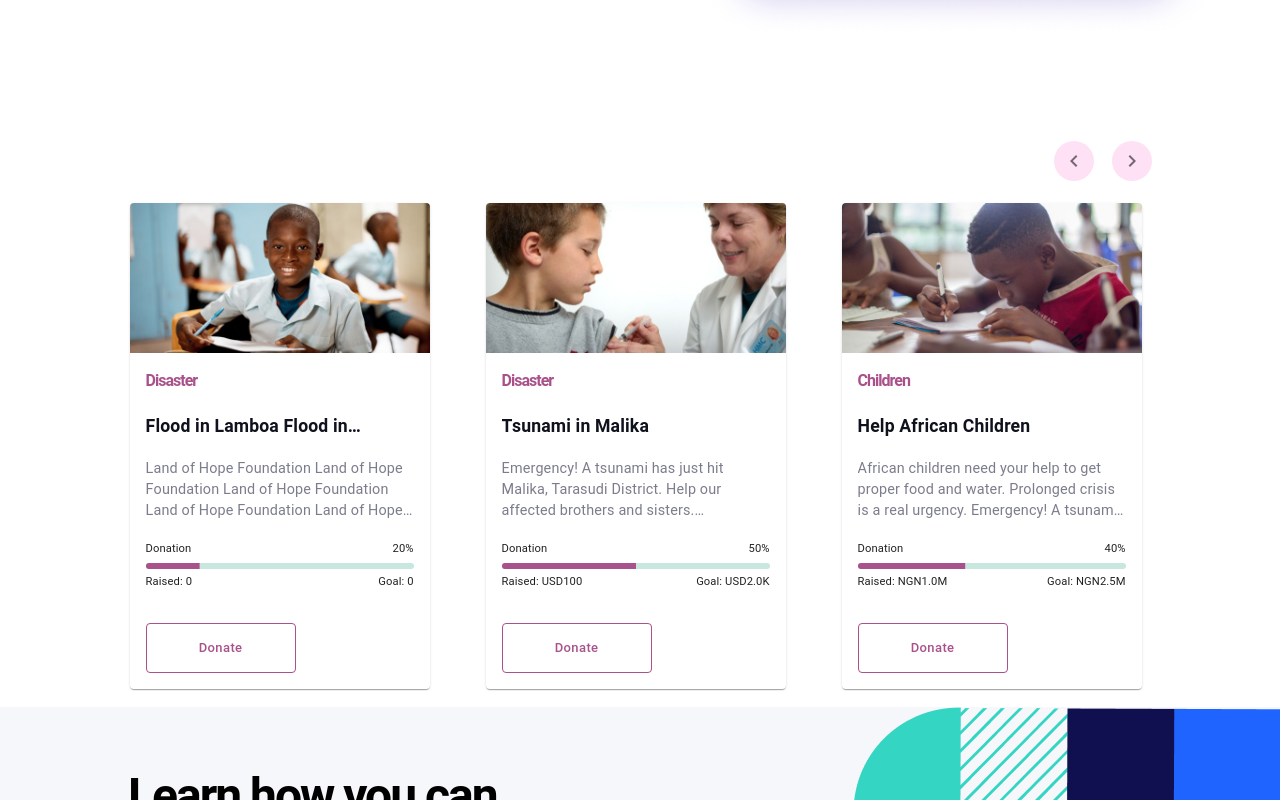
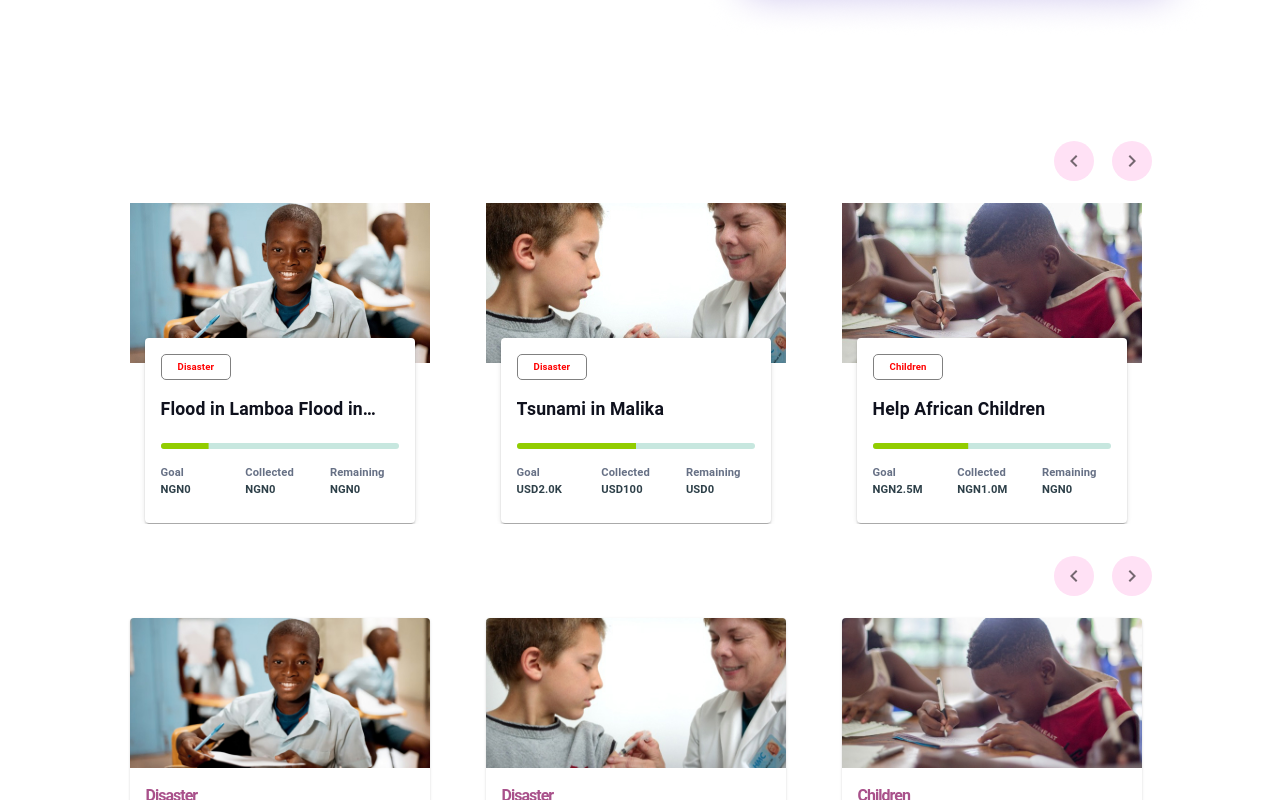
Before and after one commit to EmekaKezie/the-africa-vision, a Next.js app: page / in a window 1280 px wide. Shown: the part 4420-5220 px from the top of the page. Built offline with nearby package versions, Linux system fonts and the light colour scheme.

Commit message:
Check Campaign

```diff
--- a/src/app/page.tsx
+++ b/src/app/page.tsx
@@ -21,6 +21,7 @@ import PgNewsLetter from "@/component/core/PgNewsLetter";
 import StoryArticles from "@/component/core/StoryArticles";
 import { storyDonationData } from "@/data/storyData";
 import StoryCampaign from "@/component/core/StoryCampaign";
+import StoryCampaign2 from "@/component/core/StoryCampaign2";
 
 const pages = ["Products", "Pricing", "Blog"];
 const settings = ["Profile", "Account", "Dashboard", "Logout"];
@@ -68,18 +69,21 @@ export default function Home() {
 
       <Box>
         <Box sx={{ display: { xs: "none", md: "block" }, padding: "0 8rem" }}>
+          <StoryCampaign2 data={storyDonationData} swipeable />
+        </Box>
+        <Box sx={{ display: { xs: "block", md: "none" }, padding: "0 1rem" }}>
+          <StoryCampaign2 data={storyDonationData} swipeable />
+        </Box>
+      </Box>
+
+      <Box>
+        <Box sx={{ display: { xs: "none", md: "block" }, padding: "0 8rem" }}>
           <StoryCampaign data={storyDonationData} swipeable />
         </Box>
         <Box sx={{ display: { xs: "block", md: "none" }, padding: "0 1rem" }}>
           <StoryCampaign data={storyDonationData} swipeable />
         </Box>
       </Box>
-
-      {/* <Box>
-        <Box sx={{ display: { xs: "none", md: "block" }, padding: "0 8rem" }}>
-          <Donate />
-        </Box>
-      </Box> */}
 
       <PgDonateAds />
 
--- /dev/null
+++ b/src/component/core/StoryCampaign2.tsx
@@ -0,0 +1,274 @@
+import { IStory } from "@/types/IStory";
+import {
+  CalendarMonth,
+  KeyboardArrowLeft,
+  KeyboardArrowRight,
+  Person,
+} from "@mui/icons-material";
+import {
+  Box,
+  Card,
+  CardActions,
+  CardContent,
+  CardMedia,
+  Grid,
+  IconButton,
+  LinearProgress,
+  Stack,
+  Typography,
+} from "@mui/material";
+import Link from "next/link";
+import { useEffect, useState } from "react";
+import PurpleLightButton from "../common/PurpleLightButton";
+import { formatNumberWithSuffix } from "../common/helpers";
+import Image from "next/image";
+
+type props = {
+  swipeable?: boolean;
+  startAt?: number;
+  stopAt?: number;
+  data: IStory[];
+};
+
+export default function StoryCampaign2(props: props) {
+  const [data, setData] = useState<IStory[]>([]);
+
+  useEffect(() => {
+    if (props?.data) setData(props?.data);
+  }, [props]);
+
+  const offset: number = !props.startAt ? 0 : props.startAt;
+  const limit: number = !props.stopAt ? data.length : props.stopAt;
+  const swipeable: boolean = !props.swipeable ? false : props.swipeable;
+
+  const renderCard = (item: IStory) => {
+    return (
+      <Box component="div">
+        <Box sx={{ height: "150px" }}>
+          <Image
+            src={item.image.src}
+            alt={item.id}
+            style={{ objectFit: "cover", width: "100%" }}
+          />
+        </Box>
+        <Box
+          sx={{
+            background: "#FFFFF",
+            margin: "-5% 5% 0 5%",
+            zIndex: 100,
+            position: "relative",
+          }}>
+          <Card elevation={2}>
+            <CardContent>
+              <Typography
+                style={{
+                  color: "red",
+                  background: "lightred",
+                  fontSize: "0.6em",
+                  fontWeight: "bold",
+                  display: "inline-block",
+                  padding: "0.3rem 1rem",
+                  borderRadius: "5px",
+                  marginBottom: "1rem",
+                  border: "1px solid gray",
+                }}>
+                {item.categoryName}
+              </Typography>
+              <Typography
+                component="div"
+                variant="body1"
+                sx={{
+                  color: "#0F111D",
+                  fontSize: "1.1em",
+                  fontWeight: "bold",
+                  display: "-webkit-box",
+                  overflow: "hidden",
+                  WebkitBoxOrient: "vertical",
+                  WebkitLineClamp: 1,
+                }}>
+                {item.title}
+              </Typography>
+              <br />
+              <Box>
+                <LinearProgress
+                  variant="determinate"
+                  value={
+                    !item?.analytics?.percentage
+                      ? 0
+                      : item?.analytics?.percentage
+                  }
+                  sx={{
+                    padding: "0.2rem",
+                    borderRadius: "5px",
+                    backgroundColor: "#C7E7DF",
+                    "&>.MuiLinearProgress-bar": {
+                      background: "#92CD00",
+                    },
+                  }}
+                />
+                <Box>
+                  <Grid container spacing={2}>
+                    <Grid item xs={4}>
+                      <Box>
+                        <Typography
+                          sx={{
+                            fontSize: "0.7em",
+                            color: "#667085",
+                            paddingTop: "1rem",
+                            fontWeight: "bold",
+                          }}>
+                          Goal
+                        </Typography>
+                        <Typography
+                          sx={{
+                            fontSize: "0.7em",
+                            fontWeight: "bold",
+                            color: "#2E4049",
+                          }}>
+                          {!item.analytics?.currency
+                            ? "NGN"
+                            : item.analytics?.currency}
+                          {formatNumberWithSuffix(
+                            !item?.analytics?.goal ? 0 : item?.analytics?.goal
+                          )}
+                        </Typography>
+                      </Box>
+                    </Grid>
+                    <Grid item xs={4}>
+                      <Box>
+                        <Typography
+                          sx={{
+                            fontSize: "0.7em",
+                            color: "#667085",
+                            paddingTop: "1rem",
+                            fontWeight: "bold",
+                          }}>
+                          Collected
+                        </Typography>
+                        <Typography
+                          sx={{
+                            fontSize: "0.7em",
+                            fontWeight: "bold",
+                            color: "#2E4049",
+                          }}>
+                          {!item.analytics?.currency
+                            ? "NGN"
+                            : item.analytics?.currency}
+                          {formatNumberWithSuffix(
+                            !item?.analytics?.attanied
+                              ? 0
+                              : item?.analytics?.attanied
+                          )}
+                        </Typography>
+                      </Box>
+                    </Grid>
+                    <Grid item xs={4}>
+                      <Box>
+                        <Typography
+                          sx={{
+                            fontSize: "0.7em",
+                            color: "#667085",
+                            paddingTop: "1rem",
+                            fontWeight: "bold",
+                          }}>
+                          Remaining
+                        </Typography>
+                        <Typography
+                          sx={{
+                            fontSize: "0.7em",
+                            fontWeight: "bold",
+                            color: "#2E4049",
+                          }}>
+                          {!item.analytics?.currency
+                            ? "NGN"
+                            : item.analytics?.currency}
+                          {formatNumberWithSuffix(
+                            !item?.analytics?.outstanding
+                              ? 0
+                              : item?.analytics?.outstanding
+                          )}
+                        </Typography>
+                      </Box>
+                    </Grid>
+                  </Grid>
+                </Box>
+              </Box>
+            </CardContent>
+          </Card>
+        </Box>
+      </Box>
+    );
+  };
+
+  const isSwipeable = () => {
+    return (
+      <Box>
+        <Stack direction="row" spacing={1} justifyContent="end">
+          <IconButton sx={{ backgroundColor: "#FFE1F5" }}>
+            <KeyboardArrowLeft />
+          </IconButton>
+          <span style={{ marginLeft: "10px" }}></span>
+          <IconButton sx={{ backgroundColor: "#FFE1F5" }}>
+            <KeyboardArrowRight />
+          </IconButton>
+        </Stack>
+        <br />
+        <Box
+          sx={{
+            overflowX: "auto",
+            display: "flex",
+            gap: 7,
+            padding: "0.1rem",
+            "&::-webkit-scrollbar": {
+              backgroundColor: "transparent",
+            },
+          }}>
+          {data?.slice(offset, limit)?.map((item: IStory) => (
+            <Box
+              key={item.id}
+              sx={{
+                minWidth: "300px",
+                minHeight: "100px",
+                display: "flex",
+                alignItems: "center",
+                justifyContent: "center",
+              }}>
+              {renderCard(item)}
+            </Box>
+          ))}
+        </Box>
+      </Box>
+    );
+  };
+
+  const isNotSwipeable = () => {
+    return (
+      <Box
+        sx={{
+          paddingBottom: "1rem",
+        }}>
+        <Grid container spacing={7}>
+          {data?.slice(offset, limit)?.map((item: IStory) => (
+            <Grid item lg={4} md={4} sm={6} xs={12} key={item.id}>
+              <Box>{renderCard(item)}</Box>
+            </Grid>
+          ))}
+        </Grid>
+      </Box>
+    );
+  };
+
+  const renderContent = () => {
+    if (swipeable) return isSwipeable();
+    else return isNotSwipeable();
+  };
+
+  return (
+    <Box
+      sx={{
+        padding: "1rem 0",
+      }}>
+      {renderContent()}
+    </Box>
+  );
+}
```
